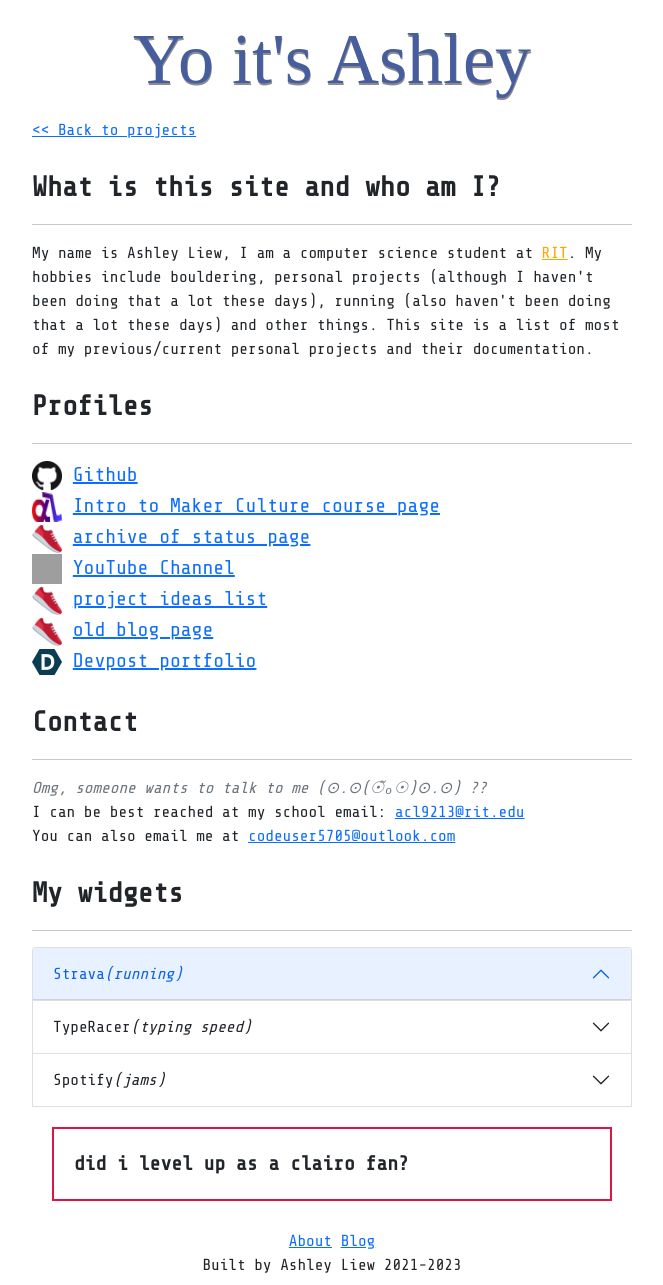
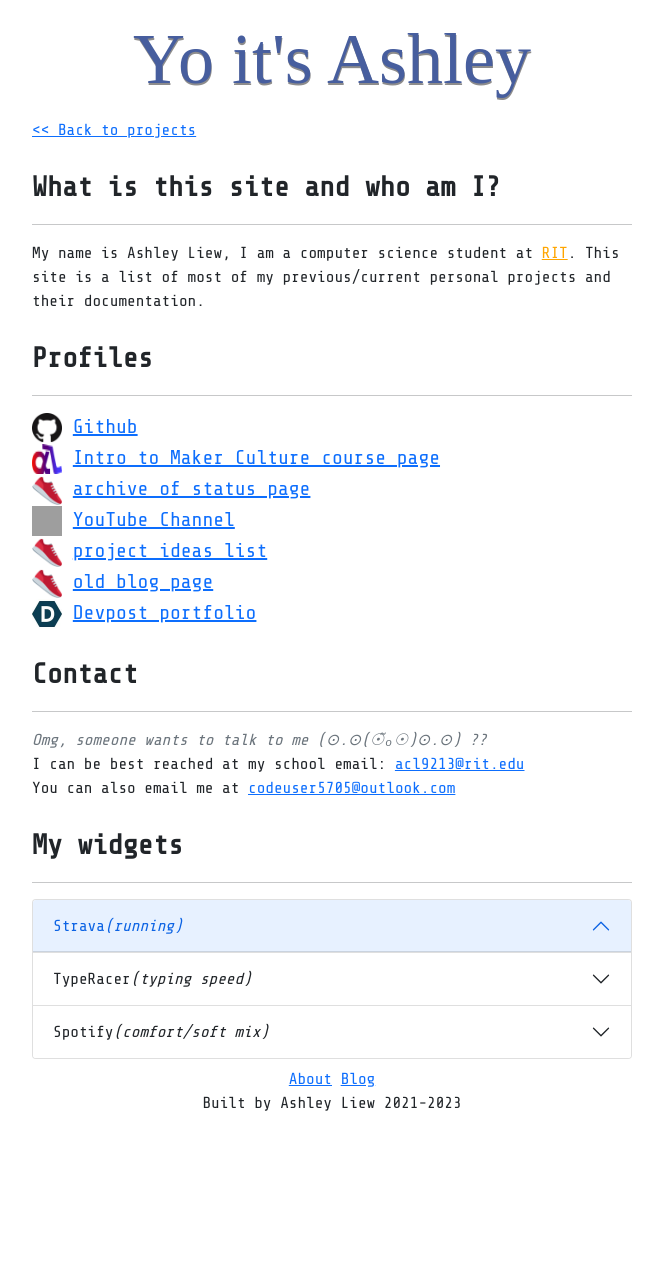
Before and after one commit to brainuser5705/personal-website, a Jekyll site: the page built from about.html, in a window 1280 px wide. Shown: the whole page, without its empty margins (308-971 px from the left). Built offline with Jekyll 4.4.1, drawn with Linux system fonts in a browser that asks for light colours; some web fonts are replaced; a script that is not in the unit is left out; after the commit the page ends 1123 px from its top, so only the background shows below that; grey boxes are pictures that could not be loaded.

Commit message:
updated about.html

```diff
--- a/about.html
+++ b/about.html
@@ -11,11 +11,7 @@
         <hr>
         My name is Ashley Liew, I am a computer science student at <a
         href="https://rit.edu" style="color: orange !important;">RIT</a>.
-        My hobbies include
-        <href="https://www.youtube.com/@ashleyliew1727">bouldering</href>,
-        personal projects (although I haven't been doing that a lot these days),
-        running (also haven't been doing that a lot these days) and other
-        things. This site is a list of most of my previous/current personal
+        This site is a list of most of my previous/current personal
         projects and their documentation.<br>
     </div>
 
@@ -72,20 +68,16 @@
             <div class="accordion-item">
               <h2 class="accordion-header" id="headingThree">
                 <button class="accordion-button collapsed" type="button" data-bs-toggle="collapse" data-bs-target="#collapseThree" aria-expanded="false" aria-controls="collapseThree">
-                  Spotify <i> (jams)</i>
+                  Spotify <i>(comfort/soft mix)</i>
                 </button>
               </h2>
               <div id="collapseThree" class="accordion-collapse collapse" aria-labelledby="headingThree" data-bs-parent="#accordionExample">
                 <div class="accordion-body">
                     <div class="widget">
-                      <iframe style="border-radius:12px" src="https://open.spotify.com/embed/playlist/2ilu8fh0DhKSECjdjn3S43?utm_source=generator" width="100%" height="352" frameBorder="0" allowfullscreen="" allow="autoplay; clipboard-write; encrypted-media; fullscreen; picture-in-picture" loading="lazy"></iframe>                </div>
+                      <iframe style="border-radius:12px" src="https://open.spotify.com/embed/playlist/3OvQ6oxA3n8qJT5XBZ7BsU?utm_source=generator&theme=0" width="100%" height="352" frameBorder="0" allowfullscreen="" allow="autoplay; clipboard-write; encrypted-media; fullscreen; picture-in-picture" loading="lazy"></iframe>
+                    </div>
               </div>
             </div>
-          </div>
-
-          <div style="border: solid 2px rgb(219, 23, 72); padding: 1em; margin: 1em;">
-              <b>did i level up as a clairo fan?</b>
-              <div class="strava-embed-placeholder" data-embed-type="activity" data-embed-id="8064490630"></div><script src="https://strava-embeds.com/embed.js"></script>
           </div>
 
     </div>
```
